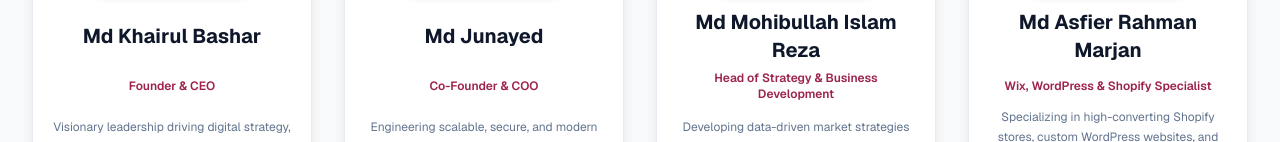
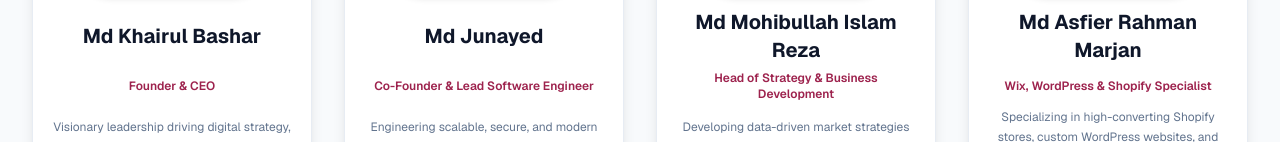
Before and after one commit to mjunayed2003/sawdadegital, a Next.js app: page /about in a window 1280 px wide. Shown: the part 658-800 px from the top of the page. Built offline with nearby package versions, Linux system fonts and the light colour scheme.

Commit message:
feat: add LanguageContext provider and new about and expertise pages

```diff
--- a/app/about/page.tsx
+++ b/app/about/page.tsx
@@ -37,7 +37,7 @@ function AboutContent() {
     },
     {
       name: language === 'bn' ? 'মোঃ জুনায়েদ' : 'Md Junayed',
-      role: language === 'bn' ? 'সহ-প্রতিষ্ঠাতা ও সিওও' : 'Co-Founder & COO',
+      role: language === 'bn' ? 'সহ-প্রতিষ্ঠাতা ও লিড সফটওয়্যার ইঞ্জিনিয়ার' : 'Co-Founder & Lead Software Engineer',
       initials: 'MJ',
       image: '/team-member/junayed.jpeg',
       objectPosition: 'object-[center_15%] scale-[1.35]',
--- a/app/expertise/page.tsx
+++ b/app/expertise/page.tsx
@@ -38,7 +38,7 @@ function ExpertiseContent() {
     },
     {
       name: language === 'bn' ? 'মোঃ জুনায়েদ' : 'Md Junayed',
-      role: language === 'bn' ? 'সহ-প্রতিষ্ঠাতা ও সিওও' : 'Co-Founder & COO',
+      role: language === 'bn' ? 'সহ-প্রতিষ্ঠাতা ও লিড সফটওয়্যার ইঞ্জিনিয়ার' : 'Co-Founder & Lead Software Engineer',
       initials: 'MJ',
       image: '/team-member/junayed.jpeg',
       objectPosition: 'object-[center_15%] scale-[1.35]',
--- a/components/LanguageContext.tsx
+++ b/components/LanguageContext.tsx
@@ -130,7 +130,7 @@ heroDesc: {
   meetExperts: { en: 'The Minds Driving Your Success', bn: 'আপনার সাফল্যের পেছনের কারিগর' },
   meetFullTeam: { en: 'Connect with our team', bn: 'আমাদের দলের সাথে সংযুক্ত হোন' },
   roleFounder: { en: 'Founder & CEO', bn: 'প্রতিষ্ঠাতা ও সিইও' },
-  roleCoFounder: { en: 'Co-Founder & COO', bn: 'সহ-প্রতিষ্ঠাতা ও সিওও' },
+  roleCoFounder: { en: 'Co-Founder & Lead Software Engineer', bn: 'সহ-প্রতিষ্ঠাতা ও লিড সফটওয়্যার ইঞ্জিনিয়ার' },
   roleStrategist: { en: 'Head of Strategy & Business Development', bn: 'হেড অব স্ট্র্যাটেজি অ্যান্ড বিজনেস ডেভেলপমেন্ট' },
   roleBrandRep: { en: 'Wix, WordPress & Shopify Specialist', bn: 'উইক্স, ওয়ার্ডপ্রেস ও শপিফাই বিশেষজ্ঞ' },
   roleWebShopify: { en: 'Wix, WordPress & Shopify Specialist', bn: 'উইক্স, ওয়ার্ডপ্রেস ও শপিফাই বিশেষজ্ঞ' },
```
